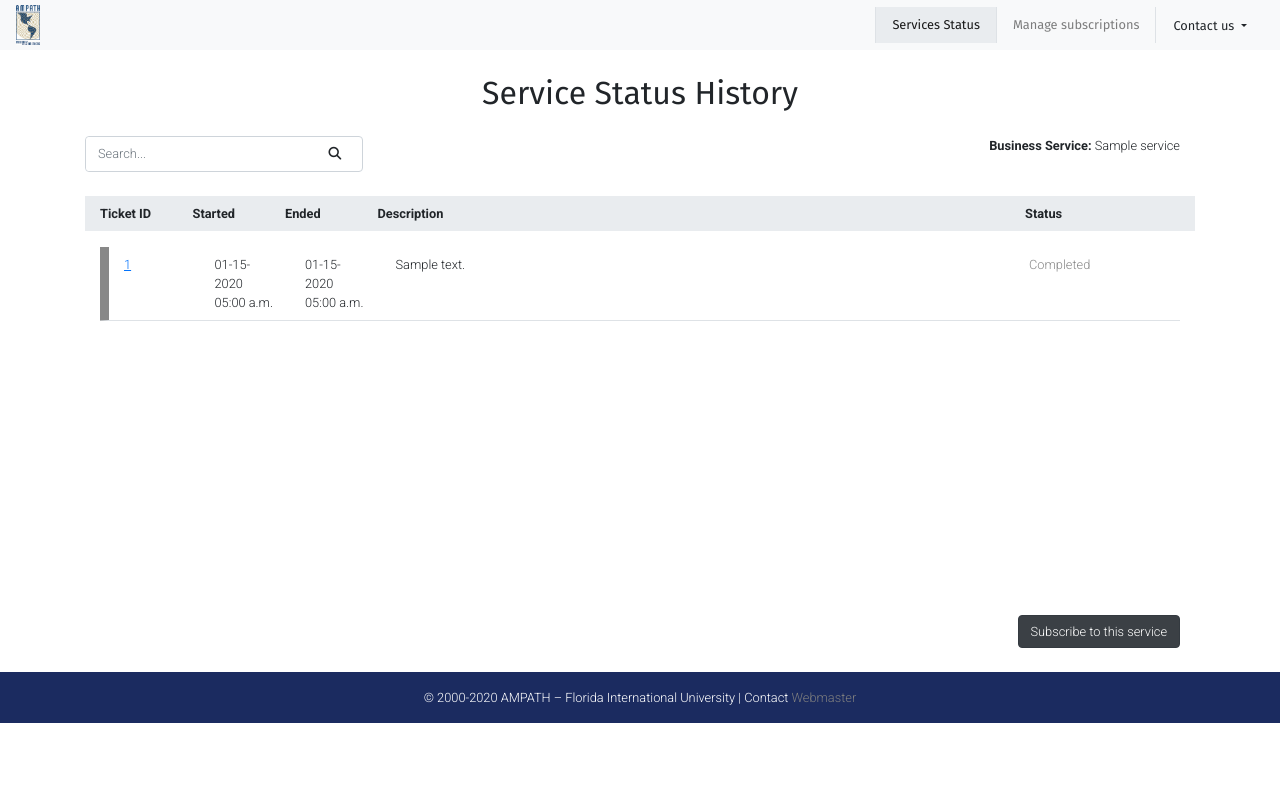
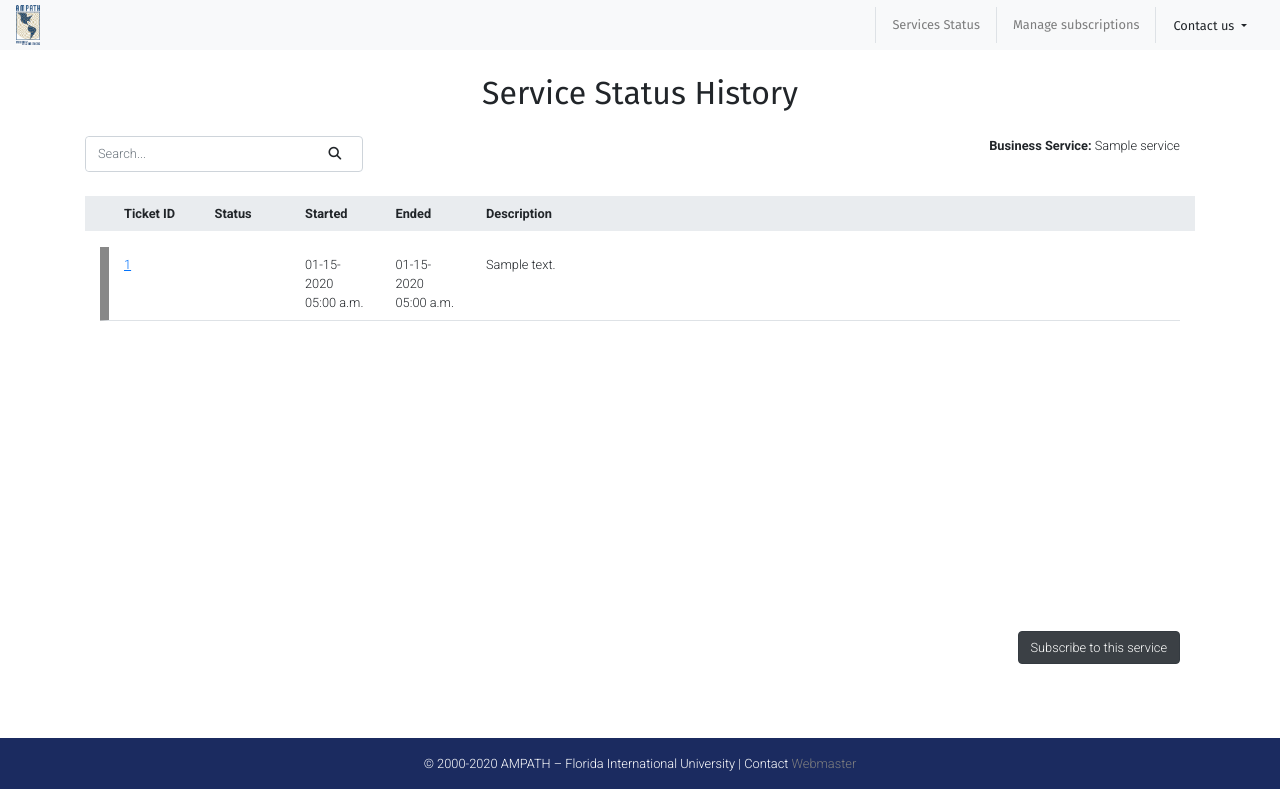
Before and after one commit to randomstylez/capstone1, a Django app: page /status/1/ in a window 1280 px wide. Run offline with Django 3.2, Linux system fonts and the light colour scheme; tables that the repository leaves empty hold one stand-in row (values such as "Sample post"); some libraries are stand-ins or nearby versions.

Commit message:
Made some modifications to the front end

```diff
--- a/status/static/status/css/style.css
+++ b/status/static/status/css/style.css
@@ -189,6 +189,10 @@ a:hover
     height: 90vh;
 }
 
+#status_history {
+    height: 83vh;
+}
+
 /* Adjusting elements according to screen size. Responsive */
 
 @media (min-width: 576px) {   /*Small*/
@@ -235,6 +239,7 @@ a:hover
       #subscription_page{
         height: 90vh;
         }
+
 }
 
 @media (min-width: 1200px) {   /*Extra Large*/
@@ -250,6 +255,7 @@ a:hover
         height: 36rem;
     }
 
+
 }
 
 
@@ -264,8 +270,13 @@ a:hover
         height: 88vh;
     }
 
-     #user_subservices, #user_services{
+    #user_subservices, #user_services{
         height:10rem;
-      }
+    }
+
+    #status_history {
+        height: 88vh;
+    }
+
 
 }
--- a/status/templates/status/base.html
+++ b/status/templates/status/base.html
@@ -32,9 +32,9 @@
       </a>
       <div class="d-flex justify-content-end" id="navbarNavAltMarkup">
         <div class="navbar-nav">
-          <a class="nav-item nav-link nav-ref border-left px-3 {% if active_nav == 1 %} active {% endif %}"
+          <a class="nav-item nav-link nav-ref border-left px-3 {% if service_active %} active {% endif %}"
              href="{% url 'services_status_view' %} ">Services Status </a>
-          <a class="nav-item nav-link nav-ref border-left px-3 {% if active_nav == 2 %} active {% endif %}"
+          <a class="nav-item nav-link nav-ref border-left px-3 {% if subscription_active %} active {% endif %}"
              href="{% url 'subscription_view' %}">Manage subscriptions</a>
           <a class="nav-item nav-link border-left px-3 py-0" href="#">
 
--- a/status/templates/status/services_status.html
+++ b/status/templates/status/services_status.html
@@ -162,7 +162,7 @@
                         <p class="m-0 mt-1" style="color: {{status_day.status_category_color}}">
                             {% if status_day.status_category_tag == "Alert" %}
                             <i class="fas fa-exclamation-circle"></i>
-                            {% elif status_day.status_category_tag == "Completed" or status_day.status_category_tag == "No Issues"%}
+                            {% elif status_day.status_category_tag == "No Issues"%}
                             <i class="fas fa-check-circle"></i>
                             {% elif status_day.status_category_tag == "In Process"%}
                             <i class="fas fa-tools"></i>
--- a/status/templates/status/ss_history_visualization.html
+++ b/status/templates/status/ss_history_visualization.html
@@ -37,10 +37,13 @@
 
     <!--Tickets history section-->
 
-    <div class="container">
-        <div class="row py-2 mb-3" id="incidents_heading">
+    <div class="container" id="t_history">
+        <div class="row pl-4 py-2 mb-3" id="incidents_heading">
             <div class="col-1">
                 <p class="bold">Ticket ID</p>
+            </div>
+            <div class="col-1">
+                 <p class="bold">Status</p>
             </div>
             <div class="col-1">
                  <p class="bold">Started</p>
@@ -51,11 +54,32 @@
             <div class="col-7">
                  <p class="bold">Description</p>
             </div>
-            <div class="col-1">
-                 <p class="bold">Status</p>
-            </div>
         </div>
         <div class="container m-0 p-0"  id="incidents_data">
+
+             {% if no_tickets%} <!-- If there are no tickets for this service -->
+                <div class="row d-flex justify-content-center mt-4">
+                    <h3>No incidents have been reported for this service</h3>
+                </div>
+                <div class="row d-flex justify-content-center mt-4">
+                   <a href="/status">
+                     <p class="mb-0 link">Go to services status page</p>
+                  </a>
+                </div>
+
+            {% elif no_results %} <!-- If user searched and no results found -->
+
+                <div class="row mt-4 d-flex justify-content-center">
+                    <h3>No results found for your search criteria</h3>
+                </div>
+                <div class="row mt-4 d-flex justify-content-center">
+                     <a class="link" href="/status/{{object.id}}">
+                        <p>See all incidents</p>
+                    </a>
+                </div>
+
+            {% else %}
+
                 {% for instance in tickets_list %}
                 <div class="row border-bottom py-2 mb-4"
                      style="border-left: 1.5rem solid {{instance.category_status.status_category_color}};">
@@ -67,6 +91,24 @@
                         </a>
                     </div>
                     <div class="col-1">
+                          <p class="bold ml-3" data-toggle="tooltip" data-placement="top"
+                              title="{{instance.category_status.status_category_tag}}">
+                           <span style="color: {{instance.category_status.status_category_color}}">
+                            {% if instance.category_status.status_category_tag == "Alert" %}
+                            <i class="fas fa-exclamation-circle"></i>
+                            {% elif instance.category_status.status_category_tag == "No Issues"%}
+                            <i class="fas fa-check-circle"></i>
+                            {% elif instance.category_status.status_category_tag == "In Process"%}
+                            <i class="fas fa-tools"></i>
+                            {% elif instance.category_status.status_category_tag == "Outage"%}
+                            <i class="fas fa-times-circle"></i>
+                            {% elif instance.category_status.status_category_tag == "Planned"%}
+                            <i class="far fa-calendar-alt"></i>
+                            {% endif %}
+                            </span>
+                        </p>
+                    </div>
+                    <div class="col-1">
                          <p class="m-0">{{instance.begin | date:'m-d-Y h:i a'}}</p>
                     </div>
                     <div class="col-1">
@@ -75,30 +117,18 @@
                     <div class="col-7">
                          <p class="m-0">{{instance.action_description}}</p>
                     </div>
-                <div class="col-1">
-                     <p class="m-0" style="color: {{instance.category_status.status_category_color}}">
-                         {{instance.category_status.status_category_tag}}</p>
-                </div>
                 </div>
                 {% endfor %}
 
-            {%if no_tickets%}
-            <div class="row d-flex justify-content-center mt-4">
-                <h3>No incidents have been reported for this service</h3>
-            </div>
-            <div class="row d-flex justify-content-center mt-4">
-               <a href="/status">
-                 <p class="mb-0 link">Go to services status page</p>
-              </a>
-            </div>
             {%endif%}
+
         </div>
 
     </div>
 
     <!--End of tickets history section-->
-    <div class="container mb-4">
-        <div class="row">
+    <div class="container py-2 mb-4">
+        <div class="row mt-2">
             <div class="col-6" id="ticket_legend"></div>
             <div class="col-6 d-flex justify-content-end" id="subscribe_to_service">
                 <a href="/status/subscription/{{object.id}}"><button name="subscribe_to_service" class="btn btn-dark">
--- a/status/views.py
+++ b/status/views.py
@@ -28,7 +28,7 @@ class ServicesStatusView(View):
 
         context = {
             "ticket_list": queryset,
-            "active_nav": 1
+            "service_active": True
         }
 
         # Getting list of status for legend
@@ -147,12 +147,12 @@ class SubscriptionView(View):
     template_name = "status/subscription.html"
 
     def get(self, request, id=None, *args, **kwargs):
-        context = {
-            "active_nav": 2
-        }
 
         form = SubscriberDataForm()
-        context = {"form": form}
+        context = {
+            "form": form,
+            "subscription_active": True
+        }
 
         context['subscribed'] = False
 
@@ -168,13 +168,16 @@ class SubscriptionView(View):
     def post(self, request, *args, **kwargs):
 
         context = {
-            "active_nav": 2
+
         }
 
         generate_token = secrets.token_hex(16)
 
         form = SubscriberDataForm(request.POST, initial={'token': generate_token})
-        context = {"form": form}
+        context = {
+            "form": form,
+            "subscription_active": True
+        }
 
         if 'subs_updates' in request.POST:
 
@@ -213,6 +216,9 @@ class ServiceHistoryView(View):
         context = {
             "active_nav": 1
         }
+
+        searching = False
+
         if id is not None:
             obj = get_object_or_404(Service, id=id)
             context['object'] = obj
@@ -232,19 +238,24 @@ class ServiceHistoryView(View):
                 searchfor = request.GET['search']
                 aux_list = []
 
-                for ticket in tickets_list:
-                    if (searchfor.lower() in ticket.ticket_id.lower()
-                            or searchfor.lower() in ticket.action_description.lower()
-                            or searchfor.lower() in ticket.category_status.status_category_tag.lower()):
-                        aux_list.append(ticket)
+                if searchfor is not '':
+                    for ticket in tickets_list:
+                        if (searchfor.lower() in ticket.ticket_id.lower()
+                                or searchfor.lower() in ticket.action_description.lower()
+                                or searchfor.lower() in ticket.category_status.status_category_tag.lower()):
+                            aux_list.append(ticket)
 
-                tickets_list = aux_list
+                    tickets_list = aux_list
+                    searching = True
 
 
             context['tickets_list'] = tickets_list
 
-            if not(tickets_list):
+            if not(tickets_list) and not(searching):
                 context['no_tickets'] = True
+
+            if not(tickets_list) and searching:
+                context['no_results'] = True
 
 
         return render(request, self.template_name, context)
```
Also changed, not shown: status/templates/status/sh_details.html (+24 -4 lines). Lines whose indentation alone changed are shown as unchanged.
